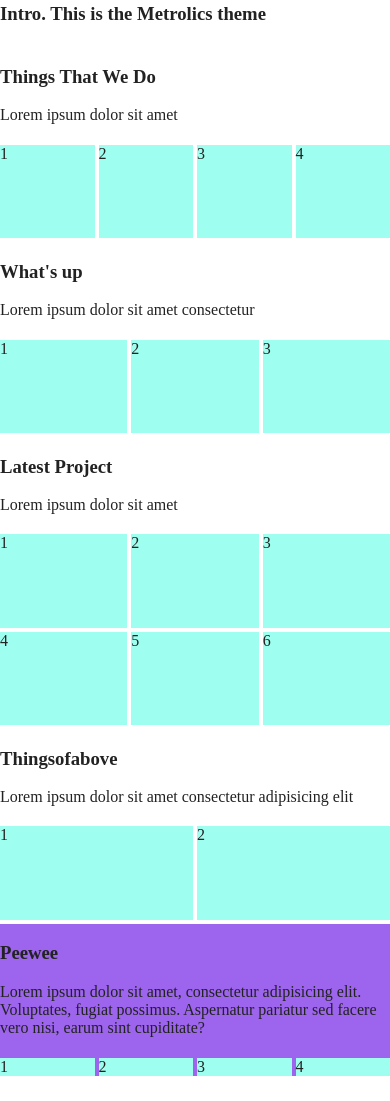
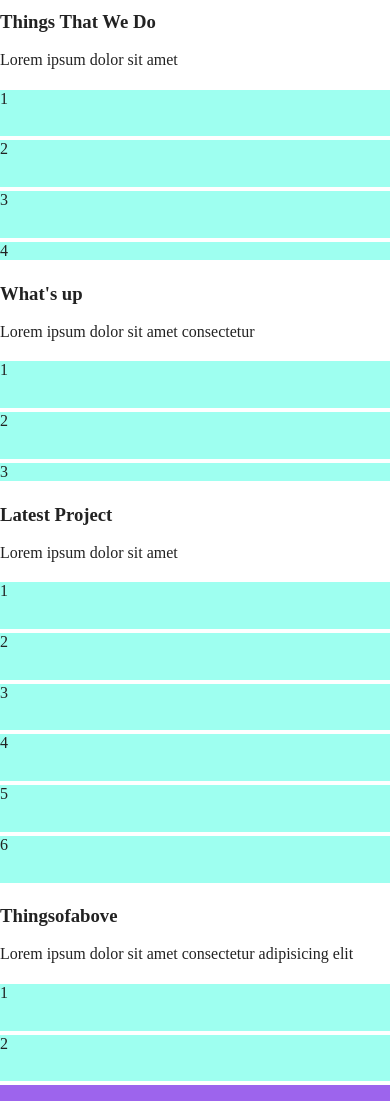
Before and after one commit to ChenWarren/metrolics, a website built with Parcel: page index.html in a window 390 px wide. Shown: the part 253-1354 px from the top of the page. Before the commit the page ends 1329 px from the top, so only its background shows below. Built offline with nearby package versions, Linux system fonts and the light colour scheme.

Commit message:
responsive adding

```diff
--- a/css/main.css
+++ b/css/main.css
@@ -110,7 +110,7 @@ nav {
 .things {
   display: grid;
   grid-template-columns: repeat(4, 1fr);
-  grid-template-rows: 0.5fr 1fr;
+  grid-template-rows: repeat(4, 0.5fr);
 
 }
 
@@ -121,7 +121,7 @@ nav {
 .whatsup {
   display: grid;
   grid-template-columns: repeat(3, 1fr);
-  grid-template-rows: 0.5fr 1fr;
+  grid-template-rows: repeat(3, 0.5fr);
 }
 
 .whatsup_hd {
@@ -131,7 +131,7 @@ nav {
 .latestpro {
   display: grid;
   grid-template-columns: repeat(3, 1fr);
-  grid-template-rows: 0.5fr 1fr 1fr;
+  grid-template-rows: repeat(7, 0.5fr);
 }
 
 .latestpro_hd {
@@ -141,7 +141,7 @@ nav {
 .ofabove {
   display: grid;
   grid-template-columns: repeat(2, 1fr);
-  grid-template-rows: 0.5fr 1fr;
+  grid-template-rows: repeat(3, 0.5fr);
 }
 
 .ofabove_hd {
@@ -152,7 +152,7 @@ nav {
 .page_footer {
   display: grid;
   grid-template-columns: repeat(4, 1fr);
-  grid-template-rows: 0.5 1fr;
+  grid-template-rows: repeat(5, 0.5fr);
 }
 
 .page_footer_hd {
@@ -172,7 +172,31 @@ footer {
   background-color: rgb(158, 255, 240);
 }
 
+@media only screen and (max-width: 550px) {
+  ul > li {
+    display: inline;
+  }
+  .things_col {
+    grid-column: 1/5;
+  }
 
+  .whatsup_col {
+    grid-column: 1/4;
+  }
+
+  .latestpro_col {
+    grid-column: 1/4;
+  }
+
+  .ofabove_col {
+    grid-column: 1/3;
+  }
+
+  .page_footer_col {
+    grid-column: 1/5;
+  }
+
+}
 /* ==========================================================================
    Helper classes
    ========================================================================== */
--- a/index.html
+++ b/index.html
@@ -53,10 +53,10 @@
         <h3>Things That We Do</h3>
         <p>Lorem ipsum dolor sit amet</p>
       </header>
-      <div class="things_col1 bgcolor_lg">1</div>
-      <div class="things_col2 bgcolor_lg">2</div>
-      <div class="things_col3 bgcolor_lg">3</div>
-      <div class="things_col4 bgcolor_lg">4</div>
+      <div class="things_col bgcolor_lg">1</div>
+      <div class="things_col bgcolor_lg">2</div>
+      <div class="things_col bgcolor_lg">3</div>
+      <div class="things_col bgcolor_lg">4</div>
     </section>
 
     <section class="whatsup itgap">
@@ -64,9 +64,9 @@
         <h3>What's up</h3>
         <p>Lorem ipsum dolor sit amet consectetur</p>
       </header>
-      <div class="whatsup_col1 bgcolor_lg">1</div>
-      <div class="whatsup_col2 bgcolor_lg">2</div>
-      <div class="whatsup_col3 bgcolor_lg">3</div>
+      <div class="whatsup_col bgcolor_lg">1</div>
+      <div class="whatsup_col bgcolor_lg">2</div>
+      <div class="whatsup_col bgcolor_lg">3</div>
     </section>
 
     <section class="latestpro itgap">
@@ -74,12 +74,12 @@
         <h3>Latest Project</h3>
         <p>Lorem ipsum dolor sit amet</p>
       </header>
-      <div class="latestpro_col1 bgcolor_lg">1</div>
-      <div class="latestpro_col2 bgcolor_lg">2</div>
-      <div class="latestpro_col3 bgcolor_lg">3</div>
-      <div class="latestpro_col4 bgcolor_lg">4</div>
-      <div class="latestpro_col5 bgcolor_lg">5</div>
-      <div class="latestpro_col6 bgcolor_lg">6</div>
+      <div class="latestpro_col bgcolor_lg">1</div>
+      <div class="latestpro_col bgcolor_lg">2</div>
+      <div class="latestpro_col bgcolor_lg">3</div>
+      <div class="latestpro_col bgcolor_lg">4</div>
+      <div class="latestpro_col bgcolor_lg">5</div>
+      <div class="latestpro_col bgcolor_lg">6</div>
     </section>
 
     <section class="ofabove itgap">
@@ -87,8 +87,8 @@
         <h3>Thingsofabove</h3>
         <p>Lorem ipsum dolor sit amet consectetur adipisicing elit</p>
       </header>
-      <div class="ofabove_col1 bgcolor_lg">1</div>
-      <div class="ofabove_col2 bgcolor_lg">2</div>
+      <div class="ofabove_col bgcolor_lg">1</div>
+      <div class="ofabove_col bgcolor_lg">2</div>
     </section>
 
     <footer class="page_footer itgap">
@@ -96,10 +96,10 @@
         <h3>Peewee</h3>
         <p>Lorem ipsum dolor sit amet, consectetur adipisicing elit. Voluptates, fugiat possimus. Aspernatur pariatur sed facere vero nisi, earum sint cupiditate?</p>
       </header>
-      <div class="page_footer_col1 bgcolor_lg">1</div>
-      <div class="page_footer_col2 bgcolor_lg">2</div>
-      <div class="page_footer_col3 bgcolor_lg">3</div>
-      <div class="page_footer_col4 bgcolor_lg">4</div>
+      <div class="page_footer_col bgcolor_lg">1</div>
+      <div class="page_footer_col bgcolor_lg">2</div>
+      <div class="page_footer_col bgcolor_lg">3</div>
+      <div class="page_footer_col bgcolor_lg">4</div>
     </footer>
   </main>
 
```
